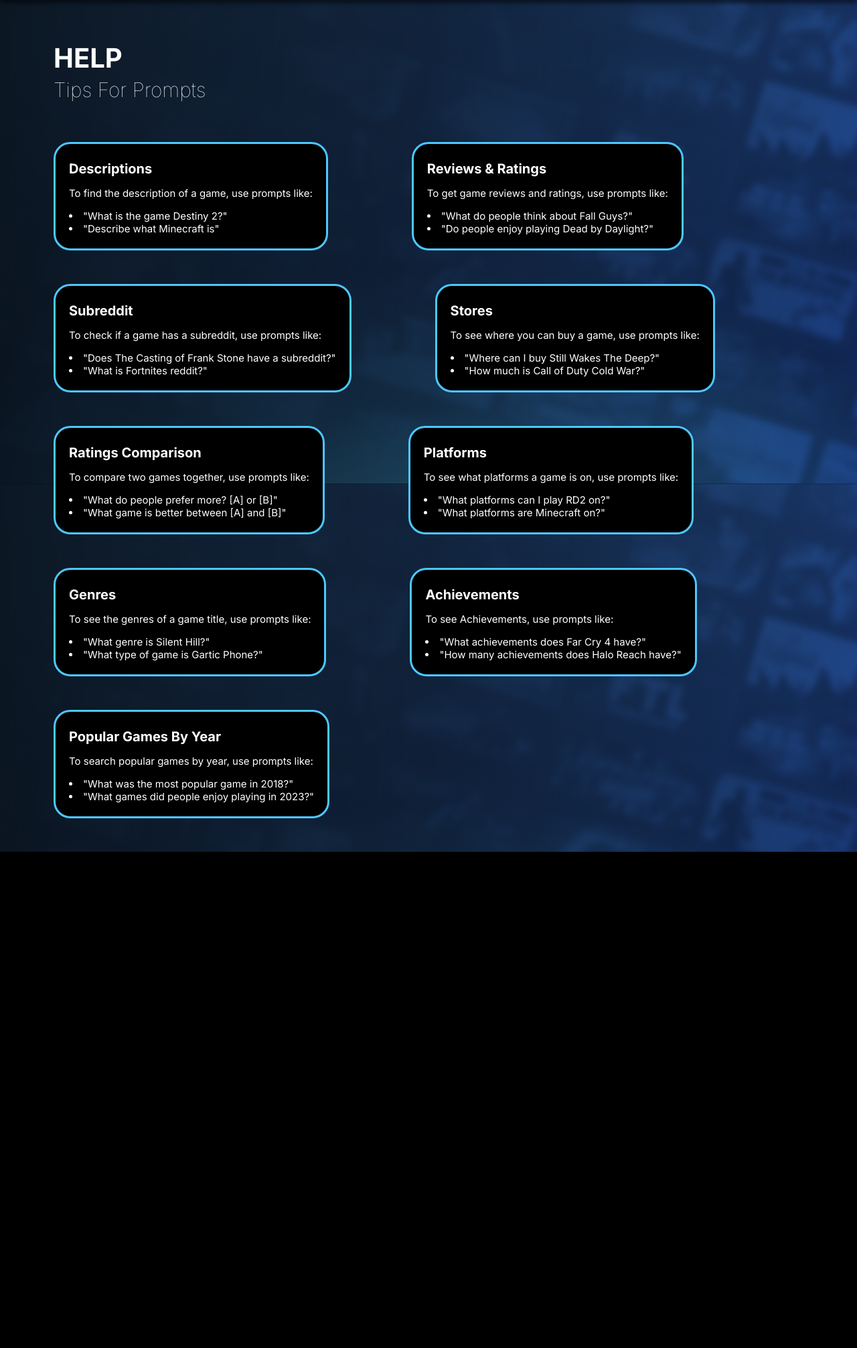
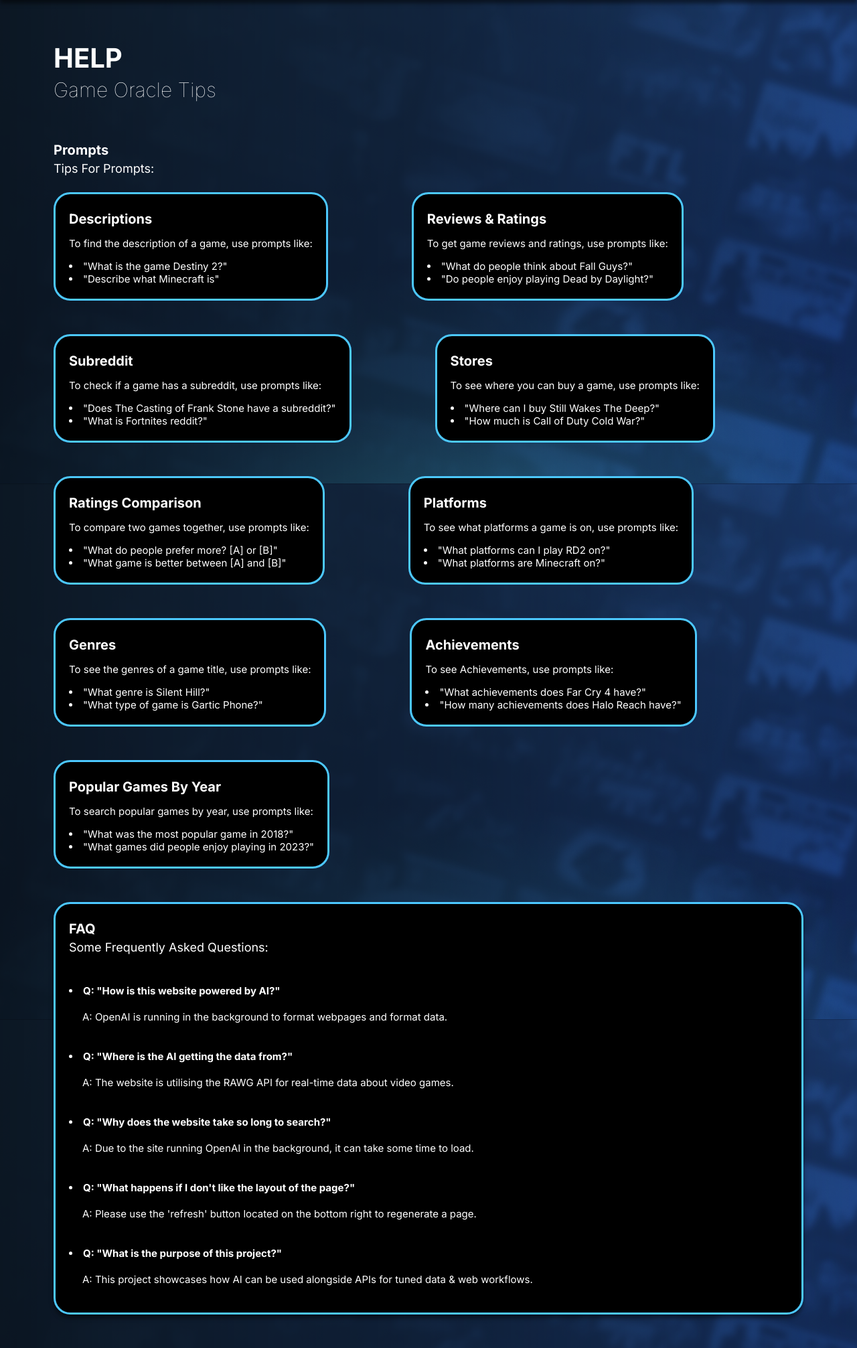
Before and after one commit to BenShapley/game-database-openai-powered, a Flask app: page /help in a window 1280 px wide. Shown: the part 78-2091 px from the top of the page at 67% size. Before the commit the page ends 1350 px from the top, so only its background shows below. Run offline with Flask 3, Linux system fonts and the light colour scheme; parts of the project's set-up code (start-up, migrations or seed data) failed here and were passed over; some libraries are stand-ins or nearby versions.

Commit message:
added FAQ to help page

```diff
--- a/static/css/style_help.css
+++ b/static/css/style_help.css
@@ -26,6 +26,43 @@
     font-weight: lighter;
     margin-top: 5px;
     margin-bottom: 60px;
+}
+
+h5{
+	color: #ffffff;
+    font-size: 18px;
+	font-family: "Inter";
+	text-transform: capitalize;
+    font-weight: normal;
+    margin-top: 5px;
+    margin-bottom: 25px;
+}
+
+.main_help{
+    background-color: #000000;
+    box-shadow: 0 5px 6px rgba(0, 0, 0, 0.5);
+    border: 3.199px solid #4CC8FF;
+    border-radius: 25px;
+    padding: 20px;
+    margin-bottom: 50px;
+}
+
+#faq{
+    color: #ffffff;
+    font-size: 15px;
+	font-family: "Inter";
+    font-weight: bold;
+    padding-top: 20px;
+    padding-bottom: 5px;
+}
+
+#answer{
+    color: #ffffff;
+    font-size: 15px;
+	font-family: "Inter";
+    font-weight: normal;
+    padding-bottom: 5px;
+    margin-left: 20px;
 }
 
 h6{
--- a/templates/help.html
+++ b/templates/help.html
@@ -27,8 +27,10 @@
 
 	<div class="main">
 		<h1>HELP</h1>
-		<h2>Tips For Prompts</h2>
+		<h2>Game Oracle Tips</h2>
 
+		<h6>Prompts</h6>
+		<h5>Tips For Prompts:</h5>
 		<div class="help_sections">
 			<div class="help_section">
 				<h6>Descriptions</h6>
@@ -111,6 +113,22 @@
 				</div>
 			</div>
 		</div>
+
+		<div class="main_help">
+			<h6>FAQ</h6>
+			<h5>Some Frequently Asked Questions:</h5>
+			<li id="faq">Q: "How is this website powered by AI?"</li>
+			<p id="answer">A: OpenAI is running in the background to format webpages and format data.</p>
+			<li id="faq">Q: "Where is the AI getting the data from?"</li>
+			<p id="answer">A: The website is utilising the RAWG API for real-time data about video games.</p>
+			<li id="faq">Q: "Why does the website take so long to search?"</li>
+			<p id="answer">A: Due to the site running OpenAI in the background, it can take some time to load.</p>
+			<li id="faq">Q: "What happens if I don't like the layout of the page?"</li>
+			<p id="answer">A: Please use the 'refresh' button located on the bottom right to regenerate a page.</p>
+			<li id="faq">Q: "What is the purpose of this project?"</li>
+			<p id="answer">A: This project showcases how AI can be used alongside APIs for tuned data & web workflows.</p>
+		</div>
+
 	</div>
 
 	<script src="https://ajax.googleapis.com/ajax/libs/jquery/2.1.3/jquery.min.js"></script>
```
